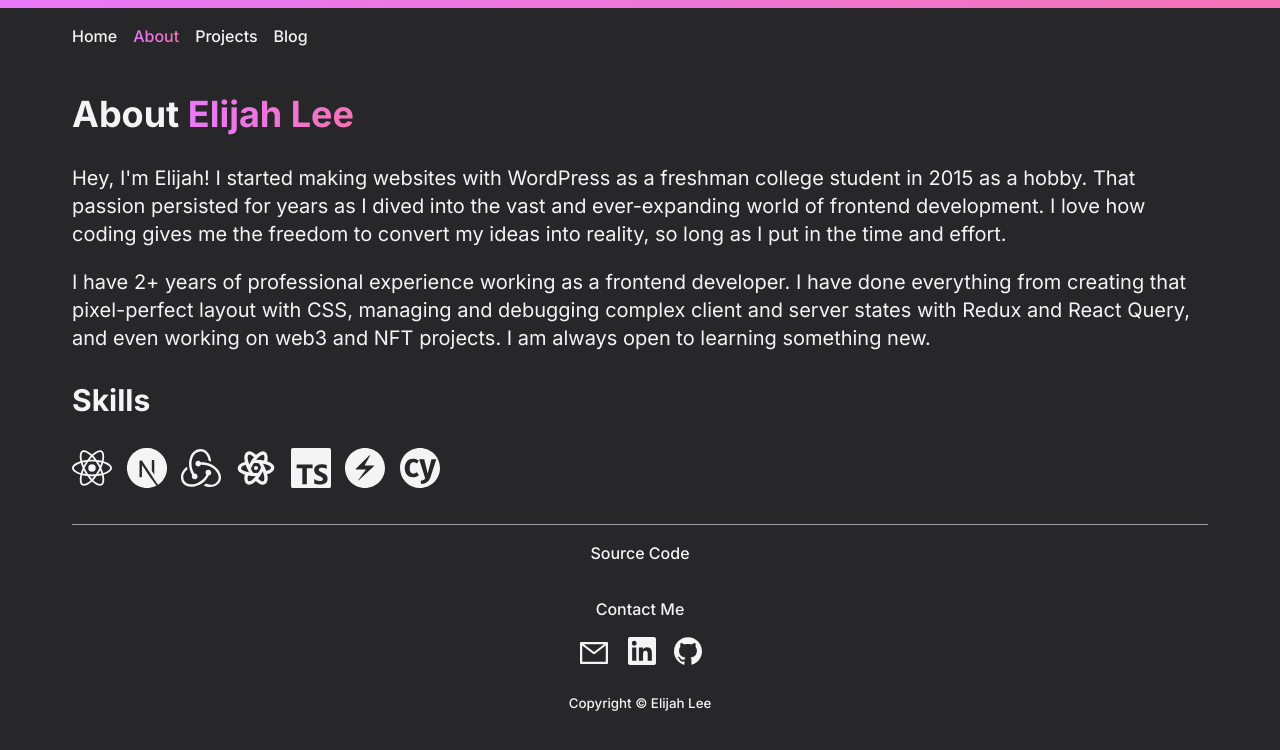
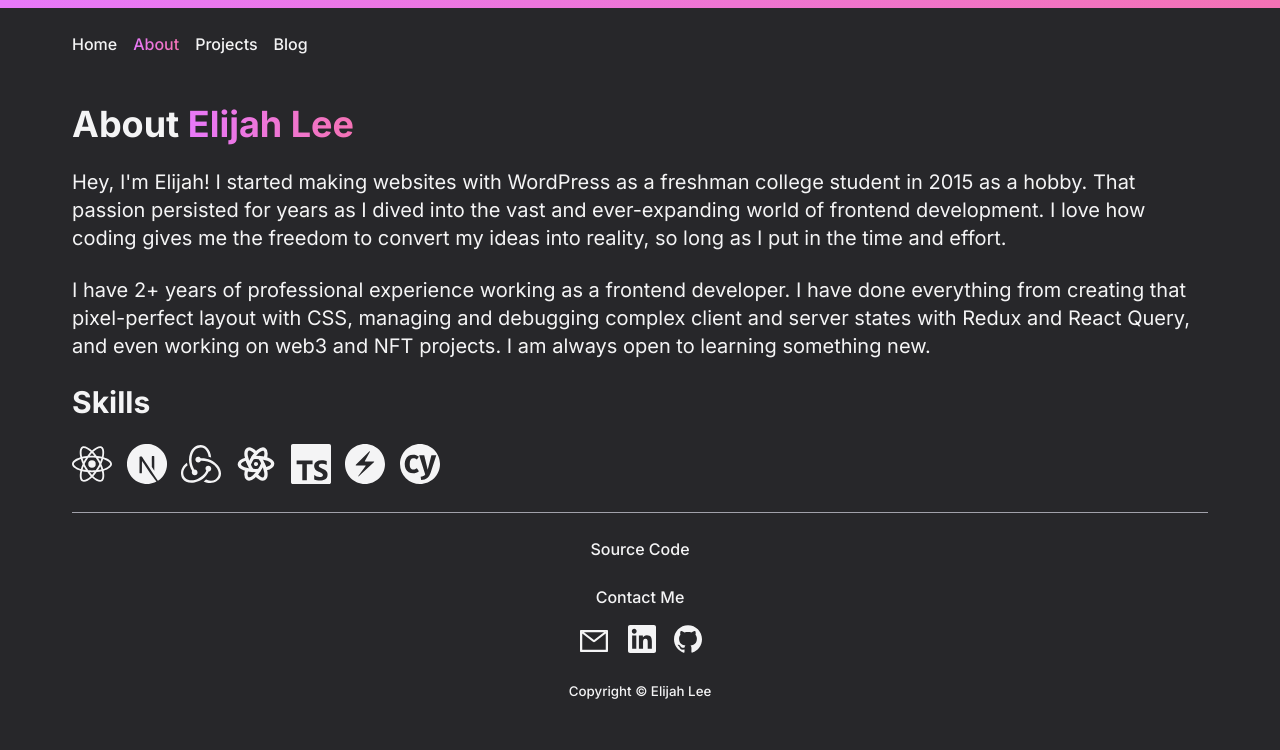
Before and after one commit to devejlee/portfolio, a Next.js app: page /about in a window 1280 px wide. Shown: the top 750 px of the page. Built offline with nearby package versions, Linux system fonts and the light colour scheme.

Commit message:
feat: change global margins

```diff
--- a/app/about/page.module.scss
+++ b/app/about/page.module.scss
@@ -1,7 +1,7 @@
 @import "@styles/mixins";
 
-.skillsWrap {
-  padding-bottom: var(--spacing-xl);
+.wrapper {
+  padding: var(--spacing-lg) 0;
 }
 
 .iconsWrapper {
--- a/app/about/page.tsx
+++ b/app/about/page.tsx
@@ -50,13 +50,13 @@ const AboutPage = () => {
   ]
 
   return (
-    <>
+    <div className={styles.wrapper}>
       <section>
         <h2 {...fadeInTitle} className="will-fade">About <span className="text-gradient">Elijah Lee</span></h2>
         <p {...fadeInIntro} className="will-fade">Hey, I&apos;m Elijah! I started making websites with WordPress as a freshman college student in 2015 as a hobby. That passion persisted for years as I dived into the vast and ever-expanding world of frontend development. I love how coding gives me the freedom to convert my ideas into reality, so long as I put in the time and effort.</p>
         <p {...fadeInExperience} className="will-fade">I have 2+ years of professional experience working as a frontend developer. I have done everything from creating that pixel-perfect layout with CSS, managing and debugging complex client and server states with Redux and React Query, and even working on web3 and NFT projects. I am always open to learning something new.</p>
       </section>
-      <section {...fadeInSkills} className={`${styles.skillsWrap} will-fade`}>
+      <section {...fadeInSkills} className="will-fade">
         <h3>Skills</h3>
         <div className={styles.iconsWrapper}>
           {skills.map((skill) => (
@@ -68,7 +68,7 @@ const AboutPage = () => {
           ))}
         </div>
       </section>
-    </>
+    </div>
   )
 }
 
--- a/app/page.module.scss
+++ b/app/page.module.scss
@@ -1,6 +1,7 @@
 @import "@styles/mixins";
 
 .wrapper {
+  padding: var(--spacing-lg) 0;
   p {
     @include xl {
       max-width: 50rem;
--- a/app/projects/page.module.scss
+++ b/app/projects/page.module.scss
@@ -1,7 +1,7 @@
 @import "@styles/mixins";
 
 .wrapper {
-  padding-bottom: var(--spacing-xl);
+  padding: var(--spacing-lg) 0;
 }
 
 .cardsWrapper {
--- a/components/Card/Card.module.scss
+++ b/components/Card/Card.module.scss
@@ -5,4 +5,7 @@
   background-color: var(--bg-zinc-700);
   border: 1px solid var(--bg-zinc-400);
   border-radius: 5px;
+  h3 {
+    margin: var(--spacing-md) 0;
+  }
 }
--- a/components/Card/Card.tsx
+++ b/components/Card/Card.tsx
@@ -12,7 +12,7 @@ const Card = ({ year, title, body, demoUrl, githubUrl }: CardProps) => {
   return (
     <div className={styles.card}>
       <div>
-        <time>{year}</time>
+        <time className="text-gradient">{year}</time>
         <h3>{title}</h3>
         <p>{body}</p>
       </div>
--- a/components/GlobalFooter/GlobalFooter.module.scss
+++ b/components/GlobalFooter/GlobalFooter.module.scss
@@ -5,7 +5,7 @@
   flex-direction: column;
   justify-content: space-around;
   align-items: center;
-  padding: var(--spacing-md) 0;
+  padding: var(--spacing-lg) 0;
   border-top: 1px solid var(--bg-zinc-400);
   @include text-xs;
   @include xl {
@@ -29,6 +29,7 @@
   justify-content: space-evenly;
   width: 100%;
   max-width: 10rem;
+  margin: var(--spacing-md) 0;
 }
 
 .emailIcon {
--- /dev/null
+++ b/components/GlobalHeader/GlobalHeader.module.scss
@@ -0,0 +1,3 @@
+.header {
+  padding-top: var(--spacing-lg);
+}
--- a/components/GlobalHeader/GlobalHeader.tsx
+++ b/components/GlobalHeader/GlobalHeader.tsx
@@ -1,10 +1,11 @@
+import styles from "@components/GlobalHeader/GlobalHeader.module.scss"
 import { GlobalNav } from "@components/GlobalNav/GlobalNav";
 
 const GlobalHeader = () => {
   return (
-    <>
+    <header className={styles.header}>
       <GlobalNav />
-    </>
+    </header>
   );
 };
 
--- a/styles/globals.scss
+++ b/styles/globals.scss
@@ -39,6 +39,11 @@ ul {
   list-style: none;
 }
 
+h1, h2, h3, h4, h5, h6, ul, p {
+  margin-top: 0;
+  margin-bottom: 1.5rem;
+}
+
 h2 {
   @include text-3xl;
   @include xl {
```
